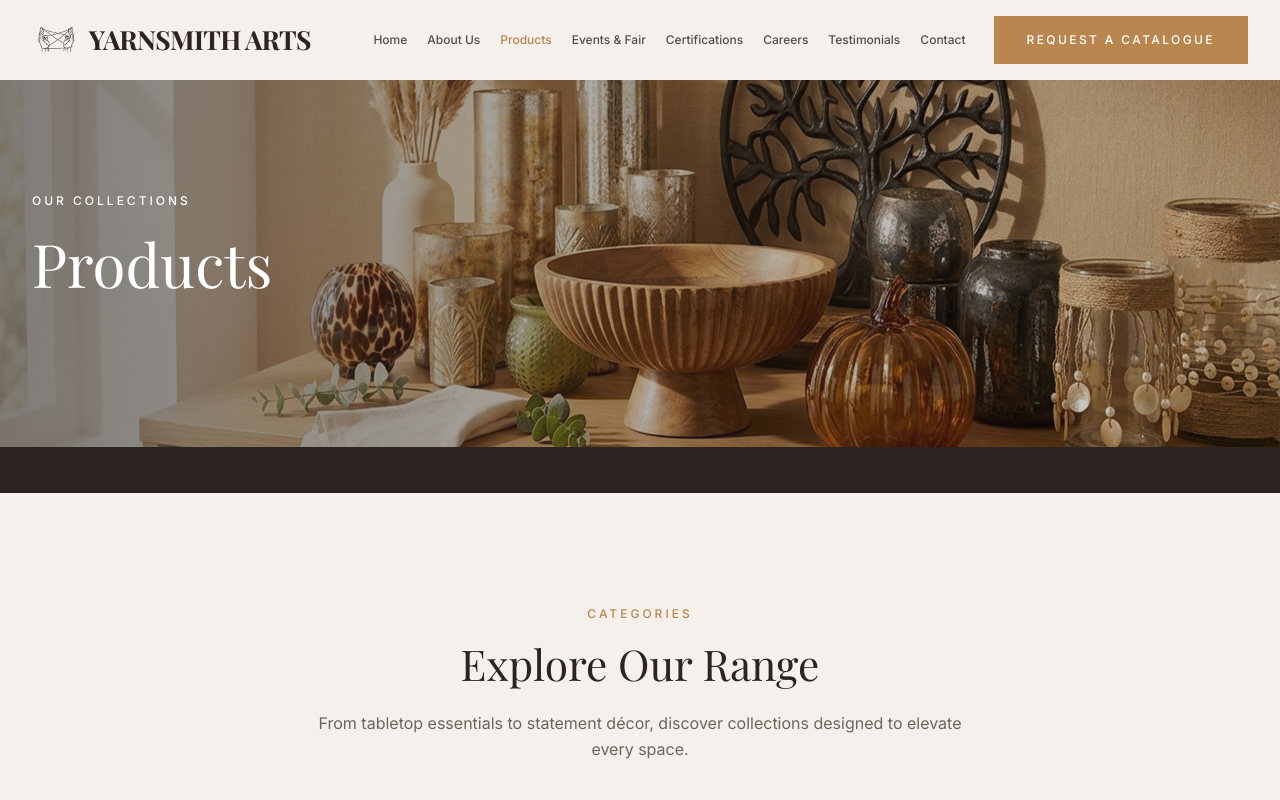
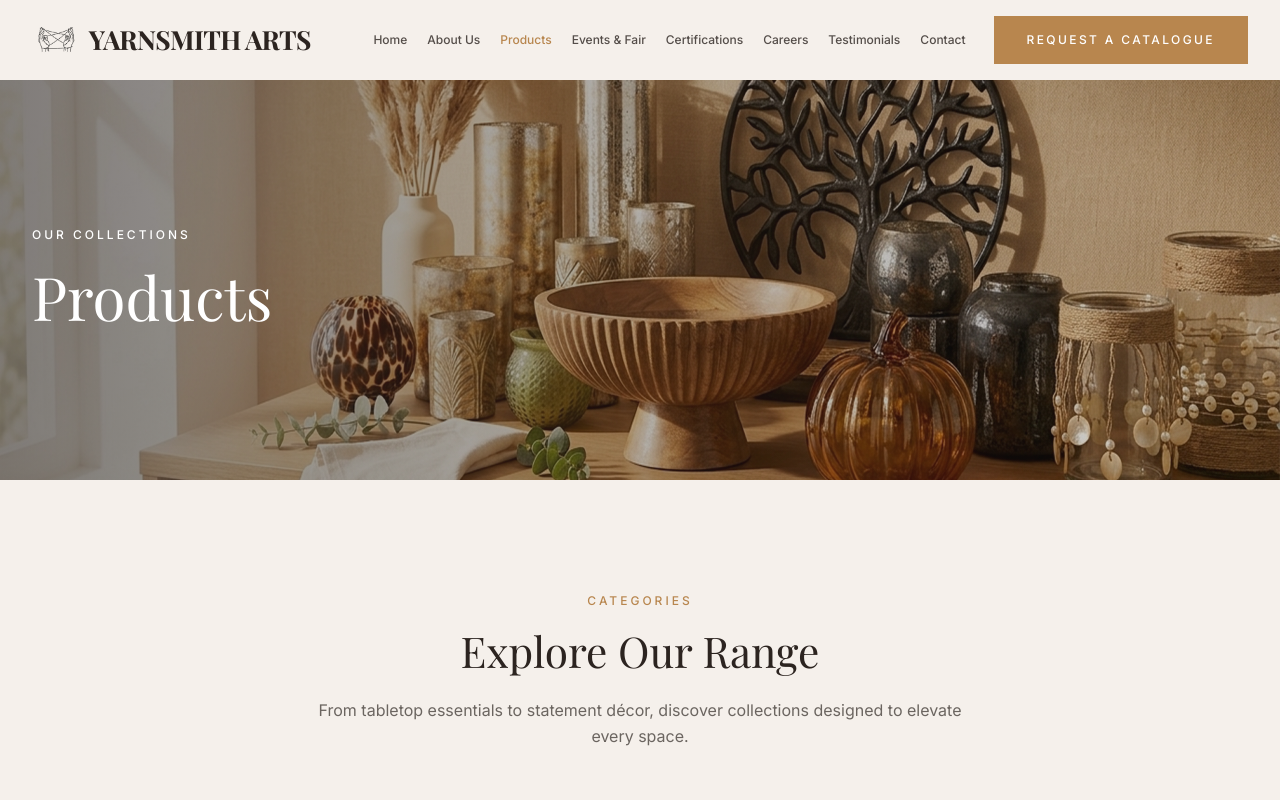
Before and after one commit to Aditya-Singh-5014/yarnsmithart, a React (Vite) app: page /products in a window 1280 px wide. Shown: the top 800 px of the page. Built offline with nearby package versions, Linux system fonts and the light colour scheme; a web font is replaced by a local one.

Commit message:
EmailJs integrated

```diff
--- a/src/pages/AboutPage.jsx
+++ b/src/pages/AboutPage.jsx
@@ -16,20 +16,21 @@ export default function AboutPage() {
   return (
     <>
       {/* Hero Banner */}
-      <section className="relative bg-charcoal py-36 lg:py-48 overflow-hidden">
-        <div className="absolute inset-0">
+      <section className="relative mt-16 lg:mt-20 bg-charcoal overflow-hidden group">
         <img
           src={productCollectionImg}
           alt="Yarnsmitharts artisan at work"
-            className="w-full h-full object-fill opacity-80"
+          className="w-full h-auto object-cover opacity-80 block"
         />
-          <div className="absolute inset-0 bg-linear-to-r from-charcoal/50 via-charcoal/20 to-transparent" />
-        </div>
-        <div className="relative z-10 max-w-7xl mx-auto px-4 sm:px-6 lg:px-8">
-          <p className="section-label-white mb-4 tracking-[0.3em]">OUR STORY</p>
-          <h1 className="font-serif text-3xl sm:text-4xl md:text-5xl lg:text-6xl text-white font-normal leading-tight">
+        <div className="absolute inset-0 bg-linear-to-r from-charcoal/50 via-charcoal/20 to-transparent pointer-events-none" />
+
+        <div className="absolute inset-0 flex items-center">
+          <div className="max-w-7xl mx-auto px-4 sm:px-6 lg:px-8 w-full">
+            <p className="section-label-white mb-2 sm:mb-4 tracking-[0.3em] text-[10px] sm:text-xs">OUR STORY</p>
+            <h1 className="font-serif text-2xl sm:text-4xl md:text-5xl lg:text-6xl text-white font-normal leading-tight">
               About YARNSMITH ARTS
             </h1>
+          </div>
         </div>
       </section>
 
--- a/src/pages/ContactPage.jsx
+++ b/src/pages/ContactPage.jsx
@@ -20,14 +20,9 @@ export default function ContactPage() {
     e.preventDefault();
     setStatus('Sending...');
 
-    // These IDs will need to be configured in your EmailJS dashboard:
-    // 1. Create an EmailJS account
-    // 2. Add yash19rai99@gmail.com as your Email Service (Service ID)
-    // 3. Create an Email Template that sends TO prateek@yarnsmitharts.com FROM yash19rai99@gmail.com
-    // 4. Set the template variables: {{name}}, {{email}}, {{company}}, {{subject}}, {{message}}
-    const serviceID = import.meta.env.VITE_EMAILJS_SERVICE_ID || 'YOUR_SERVICE_ID';
-    const templateID = import.meta.env.VITE_EMAILJS_TEMPLATE_ID || 'YOUR_TEMPLATE_ID';
-    const publicKey = import.meta.env.VITE_EMAILJS_PUBLIC_KEY || 'YOUR_PUBLIC_KEY';
+    const serviceID = 'service_pxg65gi';
+    const templateID = 'template_k7sckls';
+    const publicKey = 'qu6IQVljkR2dGIs_U';
 
     emailjs
       .send(
--- a/src/pages/ProductsPage.jsx
+++ b/src/pages/ProductsPage.jsx
@@ -53,20 +53,21 @@ export default function ProductsPage() {
   return (
     <>
       {/* Hero Banner */}
-      <section className="relative bg-charcoal py-36 lg:py-48 overflow-hidden">
-        <div className="absolute inset-0">
+      <section className="relative mt-16 lg:mt-20 bg-charcoal overflow-hidden group">
         <img
           src={productCollectionImg}
           alt="Product collection"
-            className="w-full h-full object-contain opacity-80"
+          className="w-full h-auto object-cover opacity-80 block"
         />
-          <div className="absolute inset-0 bg-linear-to-r from-charcoal/50 via-charcoal/20 to-transparent" />
-        </div>
-        <div className="relative z-10 max-w-7xl mx-auto px-4 sm:px-6 lg:px-8">
-          <p className="section-label-white mb-4 tracking-[0.3em]">OUR COLLECTIONS</p>
-          <h1 className="font-serif text-3xl sm:text-4xl md:text-5xl lg:text-6xl text-white font-normal leading-tight">
+        <div className="absolute inset-0 bg-linear-to-r from-charcoal/50 via-charcoal/20 to-transparent pointer-events-none" />
+
+        <div className="absolute inset-0 flex items-center">
+          <div className="max-w-7xl mx-auto px-4 sm:px-6 lg:px-8 w-full">
+            <p className="section-label-white mb-2 sm:mb-4 tracking-[0.3em] text-[10px] sm:text-xs">OUR COLLECTIONS</p>
+            <h1 className="font-serif text-2xl sm:text-4xl md:text-5xl lg:text-6xl text-white font-normal leading-tight">
               Products
             </h1>
+          </div>
         </div>
       </section>
 
```
Also changed, not shown: 1 other file (tests, documents, lock files or other folders). Lines whose indentation alone changed are shown as unchanged.
